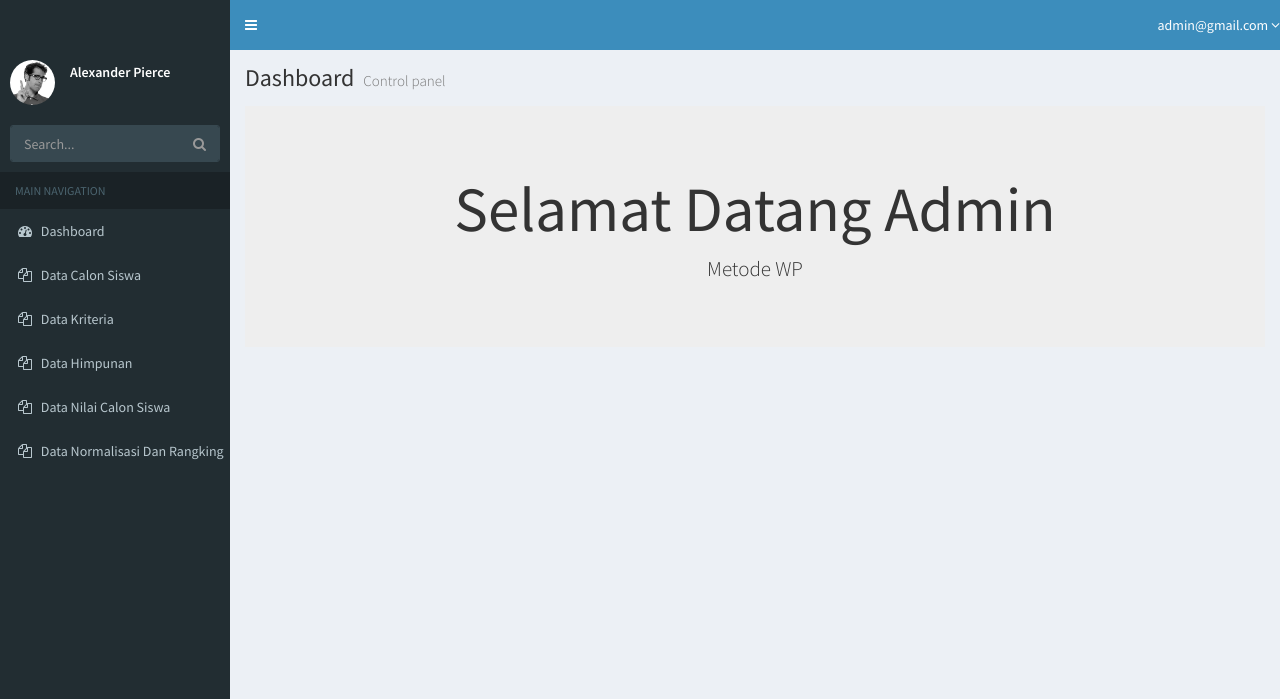
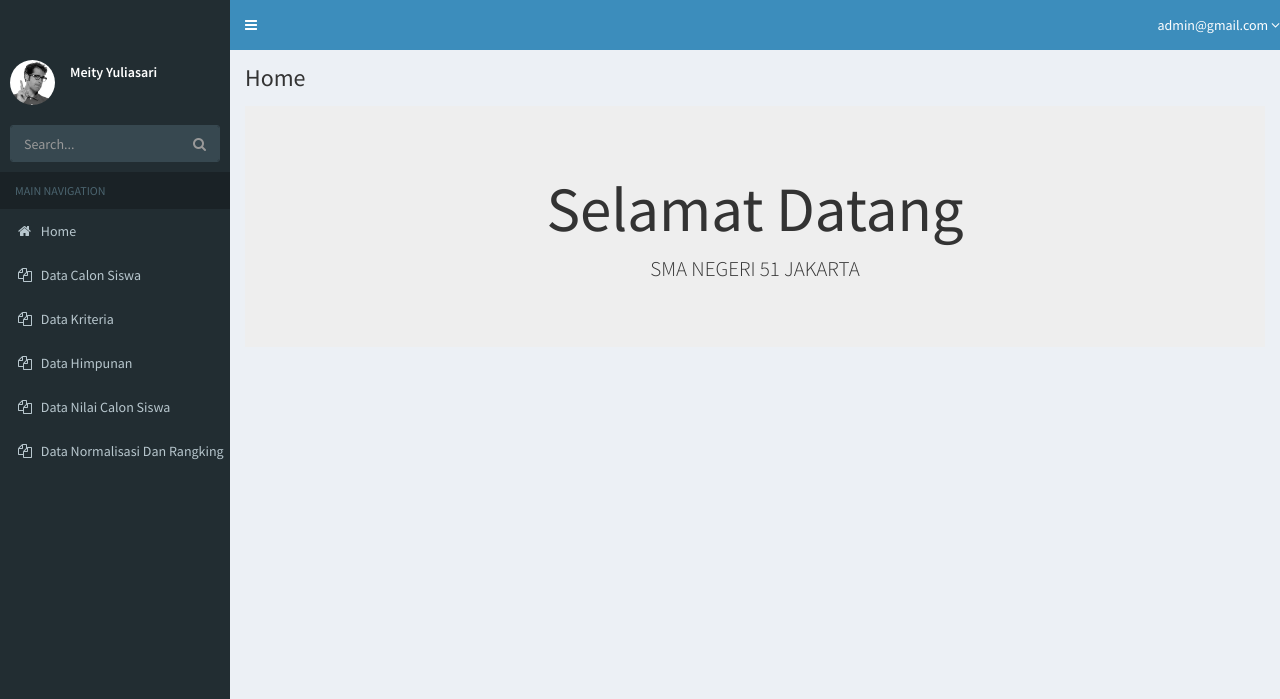
Before and after one commit to RizkiMufrizal/Metode-WP, a CodeIgniter app: page /Metode-WP/index.php/admin in a window 1280 px wide. Shown: the top 699 px of the page. Run offline with CodeIgniter, Linux system fonts and the light colour scheme; a user stored in the database is signed in.

Commit message:
update view

```diff
--- a/application/views/IndexView.php
+++ b/application/views/IndexView.php
@@ -25,7 +25,7 @@
                         <span class="icon-bar"></span> <span class="icon-bar"></span>
                         <span class="icon-bar"></span>
                     </button>
-                    <a class="navbar-brand" href="#">Metode WP</a>
+                    <a class="navbar-brand" href="#">SMA NEGERI 51 JAKARTA</a>
                 </div>
                 <div class="collapse navbar-collapse" id="bs-example-navbar-collapse-1">
                     <ul class="nav navbar-nav">
--- a/application/views/PengumumanView.php
+++ b/application/views/PengumumanView.php
@@ -26,7 +26,7 @@
                         <span class="icon-bar"></span> <span class="icon-bar"></span>
                         <span class="icon-bar"></span>
                     </button>
-                    <a class="navbar-brand" href="#">Metode WP</a>
+                    <a class="navbar-brand" href="#">SMA NEGERI 51 JAKARTA</a>
                 </div>
                 <div class="collapse navbar-collapse" id="bs-example-navbar-collapse-1">
                     <ul class="nav navbar-nav">
--- a/application/views/admin/CalonSiswaView.php
+++ b/application/views/admin/CalonSiswaView.php
@@ -25,8 +25,7 @@
             <div class="content-wrapper" style="min-height: 650px">
                 <section class="content-header">
                     <h1>
-                        Dashboard
-                        <small>Control panel</small>
+                        Data Calon Siswa
                     </h1>
                 </section>
 
--- a/application/views/admin/HimpunanEditView.php
+++ b/application/views/admin/HimpunanEditView.php
@@ -24,8 +24,7 @@
             <div class="content-wrapper" style="min-height: 650px">
                 <section class="content-header">
                     <h1>
-                        Dashboard
-                        <small>Control panel</small>
+                        Edit Himpunan
                     </h1>
                 </section>
 
--- a/application/views/admin/HimpunanView.php
+++ b/application/views/admin/HimpunanView.php
@@ -24,8 +24,7 @@
             <div class="content-wrapper" style="min-height: 650px">
                 <section class="content-header">
                     <h1>
-                        Dashboard
-                        <small>Control panel</small>
+                        Data Himpunan
                     </h1>
                 </section>
 
--- a/application/views/admin/IndexView.php
+++ b/application/views/admin/IndexView.php
@@ -24,8 +24,7 @@
             <div class="content-wrapper" style="min-height: 650px">
                 <section class="content-header">
                     <h1>
-                        Dashboard
-                        <small>Control panel</small>
+                        Home
                     </h1>
                 </section>
 
@@ -34,8 +33,8 @@
                     <div class="row">
                         <div class="col-lg-12">
                             <div class="jumbotron text-center">
-                                <h1>Selamat Datang Admin</h1>
-                                <p>Metode WP</p>
+                                <h1>Selamat Datang</h1>
+                                <p>SMA NEGERI 51 JAKARTA</p>
                             </div>
                         </div>
                     </div>
--- a/application/views/admin/KriteriaView.php
+++ b/application/views/admin/KriteriaView.php
@@ -25,8 +25,7 @@
             <div class="content-wrapper" style="min-height: 650px">
                 <section class="content-header">
                     <h1>
-                        Dashboard
-                        <small>Control panel</small>
+                        Data Kriteria
                     </h1>
                 </section>
 
--- a/application/views/admin/NilaiCalonSiswaView.php
+++ b/application/views/admin/NilaiCalonSiswaView.php
@@ -25,8 +25,7 @@
             <div class="content-wrapper" style="min-height: 650px">
                 <section class="content-header">
                     <h1>
-                        Dashboard
-                        <small>Control panel</small>
+                        Data Nilai Calon Siswa
                     </h1>
                 </section>
 
--- a/application/views/admin/NormalisasiView.php
+++ b/application/views/admin/NormalisasiView.php
@@ -25,8 +25,7 @@
             <div class="content-wrapper" style="min-height: 650px">
                 <section class="content-header">
                     <h1>
-                        Dashboard
-                        <small>Control panel</small>
+                        Data Normalisasi
                     </h1>
                 </section>
 
--- a/application/views/admin/UserView.php
+++ b/application/views/admin/UserView.php
@@ -38,7 +38,7 @@
                         <span class="icon-bar"></span> <span class="icon-bar"></span>
                         <span class="icon-bar"></span>
                     </button>
-                    <a class="navbar-brand" href="#">Metode WP</a>
+                    <a class="navbar-brand" href="#">SMA NEGERI 51 JAKARTA</a>
                 </div>
                 <div class="collapse navbar-collapse" id="bs-example-navbar-collapse-1">
                     <ul class="nav navbar-nav">
--- a/application/views/admin/layout/HeaderLayout.php
+++ b/application/views/admin/layout/HeaderLayout.php
@@ -38,7 +38,7 @@
                 <img src="<?php echo base_url(); ?>assets/img/user2-160x160.jpg" class="img-circle" alt="User Image">
             </div>
             <div class="pull-left info">
-                <p>Alexander Pierce</p>
+                <p>Meity Yuliasari</p>
 
             </div>
         </div>
@@ -57,8 +57,8 @@
             <li class="header">MAIN NAVIGATION</li>
             <li class="treeview">
                 <a href="<?php echo base_url(); ?>index.php/admin">
-                    <i class="fa fa-dashboard"></i>
-                    <span>Dashboard</span>
+                    <i class="fa fa-home"></i>
+                    <span>Home</span>
                 </a>
             </li>
             <li class="treeview">
```
